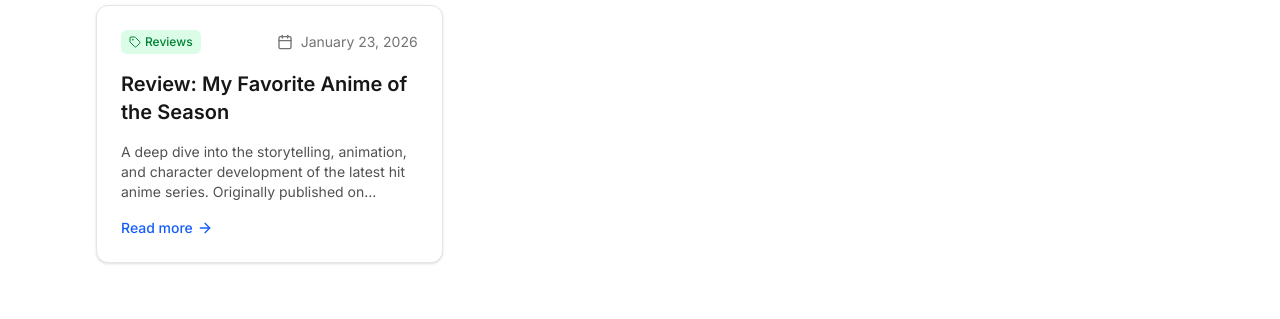
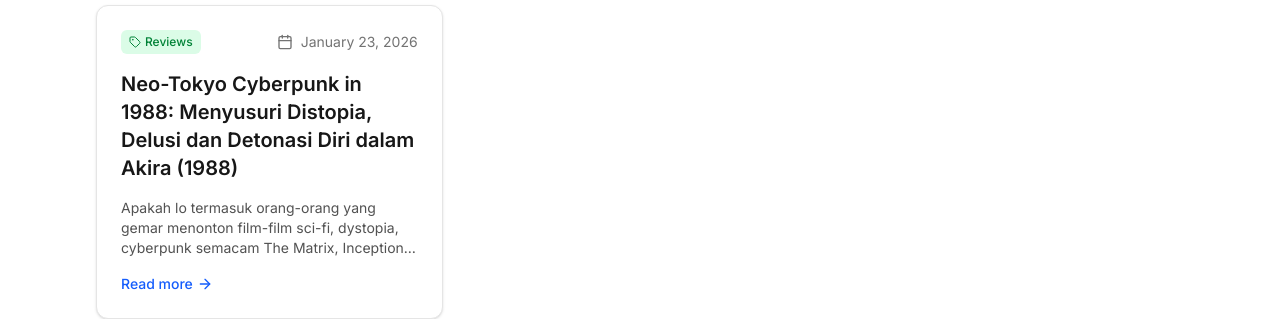
Before and after one commit to pranata-dev/personal-website, a Next.js app: page /blog in a window 1280 px wide. Shown: the part 355-674 px from the top of the page. Built offline with nearby package versions, Linux system fonts and the light colour scheme; no server answers; the database is empty.

Commit message:
fix: update blog list with akira review

```diff
--- a/src/components/blog/BlogPageClient.tsx
+++ b/src/components/blog/BlogPageClient.tsx
@@ -11,9 +11,9 @@ import { useLocale } from '@/context/LocaleContext';
 const samplePosts: BlogPost[] = [
     {
         id: '1',
-        title: 'Review: My Favorite Anime of the Season',
-        slug: 'anime-review-2024',
-        excerpt: 'A deep dive into the storytelling, animation, and character development of the latest hit anime series. Originally published on Medium.',
+        title: 'Neo-Tokyo Cyberpunk in 1988: Menyusuri Distopia, Delusi dan Detonasi Diri dalam Akira (1988)',
+        slug: 'review-akira-1988',
+        excerpt: 'Apakah lo termasuk orang-orang yang gemar menonton film-film sci-fi, dystopia, cyberpunk semacam The Matrix, Inception atau mungkin main game Cyberpunk 2077? Kalo iya, lo bakal suka dan terkesima dengan film anime yang satu ini, Akira.',
         content: '', // Content is loaded in [slug]/page.tsx
         category: 'reviews',
         published: true,
```
